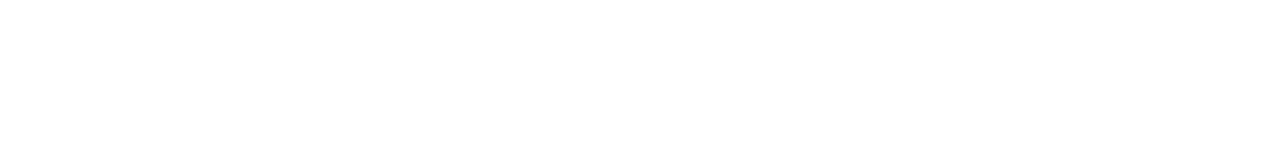
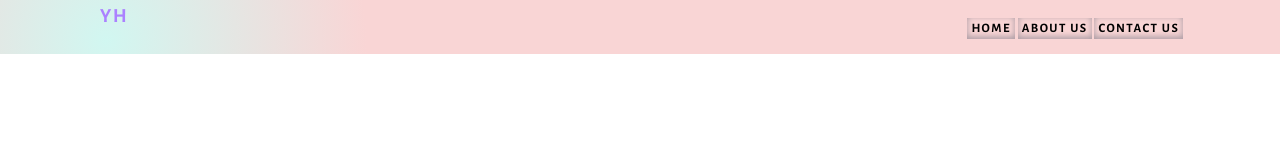
Before and after one commit to kashifnezam/WebsiteProject-, a plain HTML site: page about.html in a window 1280 px wide. Drawn offline with nearby package versions, Linux system fonts and the light colour scheme.

Commit message:
website 2st page modiefied3

```diff
--- a/about.html
+++ b/about.html
@@ -0,0 +1,32 @@
+<!DOCTYPE html>
+<html lang="en">
+  <head>
+    <meta charset="UTF-8">
+    <meta name="viewport" content="width=device-width, initial-scale=1.0">
+    <meta http-equiv="X-UA-Compatible" content="ie=edge">
+    <title>Project</title>
+    <link rel="stylesheet" href="./css/style.css">
+  </head>
+  <body>
+
+
+      <!---Navigation + logo -->
+	   <nav class="navigation-bar bg-dark">
+            <!---container-->
+	    <div class="container">
+	     <h1 class="logo text-turquoiseblue"> YH </h1>
+
+      <!---Navigation-->
+	     <ul class="nav-bars ">
+	       <li class="nav"> <a class="text-floralwhite" href="index.html">Home</a></li>
+	       <li class="nav"> <a class="text-floralwhite" href="#">About Us</a></li>
+	       <li class="nav"> <a class="text-floralwhite" href="#">Contact Us</a></li>
+	     </ul>
+
+	     <!--- Just float balance -->
+	           <div class="clear"></div>
+  	      </div>
+  	   </nav>
+
+  </body>
+</html>
--- a/css/style.css
+++ b/css/style.css
@@ -33,6 +33,7 @@
   float: left;
   font-size: 2.5rem;
   letter-spacing: 0.2vh;
+  color: #AB82FF
 }
  .nav-bars{
   float: right;
@@ -47,7 +48,6 @@
 
 }
 .nav-bars a:active{
-  border-bottom: 0.1rem solid #7171C6  ;
   color: #00C78C;
   font-size: 1.8rem;
   font-weight: 600;
@@ -59,6 +59,9 @@
   font-size: 1.6rem;
   letter-spacing: 0.18vh;
   font-weight: 400;
+  color: #FFFAF0;
+  box-shadow: rgba(0, 0, 0, 0.25) 0px 0.0625em 0.0625em, rgba(0, 0, 0, 0.25) 0px 0.125em 0.5em, rgba(255, 255, 255, 0.1) 0px 0px 0px 1px inset;
+
 }
 .clear{
   display: block;
@@ -104,16 +107,7 @@
    background-color: #00C78C ;
    font-size: 1.5rem;
 }
-/* ------ UTILITY CLASSES ---------*/
-.text-turquoiseblue{
-  color: #00C78C;
-}
-.text-floralwhite{
-  color: #FFFAF0;
-}
-.text-lightslateblue{
-  color: #8470FF;
-}
+
 .container{
   width: 85vw;
   margin: auto auto;
@@ -233,3 +227,16 @@
   color: #8B8386;
   padding: 2rem 1rem 1rem 1rem;
 }
+
+/*----------------------------------------/*
+/*-------> ABOUT PAGE <---------*/
+
+.bg-dark{
+  padding-bottom: 2rem;
+  background-image: radial-gradient( circle 321px at 8.3% 75.7%,  rgba(209,247,241,1) 0%, rgba(249,213,213,1) 81% );
+}
+.bg-dark a{
+  box-shadow: rgba(50, 50, 93, 0.25) 0px 50px 100px -20px, rgba(0, 0, 0, 0.3) 0px 30px 60px -30px, rgba(10, 37, 64, 0.35) 0px -2px 6px 0px inset;
+  color: black;
+  font-weight: 600;
+}
```
Also changed, not shown: index.html (+3 -9 lines).
